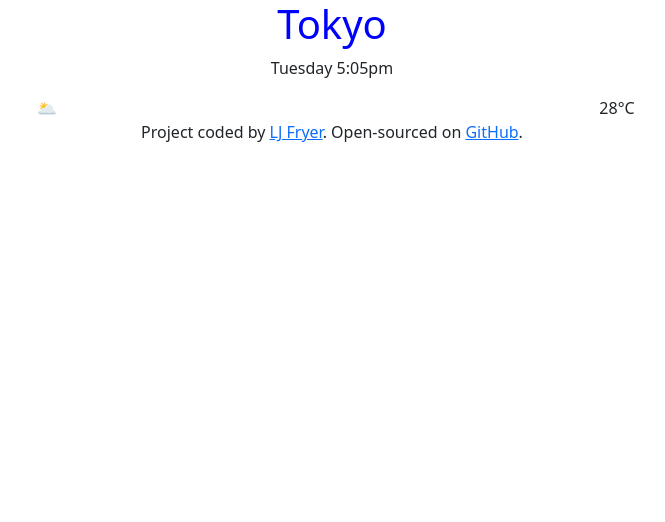
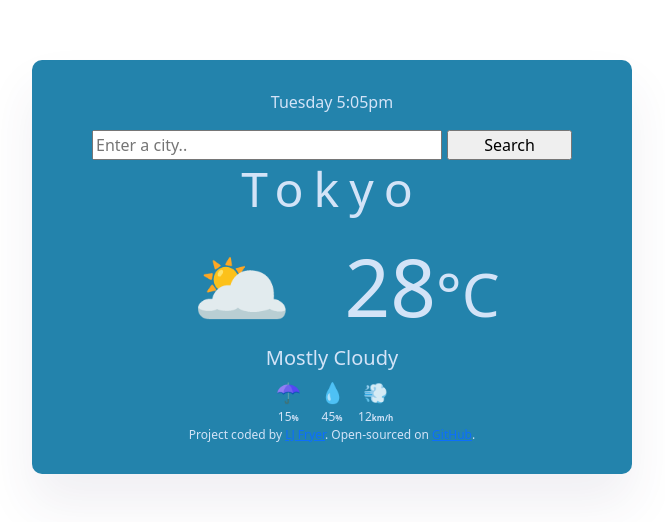
Before and after one commit to LJ-Fryer/react-weather-app, a React (Create React App) app: page / in a window 1280 px wide. Shown: the top 522 px of the page, without its empty margins (308-973 px from the left). Built offline with nearby package versions, Linux system fonts and the light colour scheme.

Commit message:
Added form and footer to weather component. Improved css.

```diff
--- a/src/App.css
+++ b/src/App.css
@@ -1,3 +1,9 @@
-.App {
+.App .container {
   text-align: center;
+  max-width: 600px;
+  margin: 60px auto;
+  padding: 30px;
+  background-color: #2383ac;
+  border-radius: 10px;
+  box-shadow: 0 30px 50px rgba(65, 50, 100, 0.08);
 }
--- a/src/App.js
+++ b/src/App.js
@@ -7,25 +7,6 @@ function App() {
     <div className="App">
       <div className="container">
         <Weather />
-        <footer>
-          Project coded by{" "}
-          <a
-            href="https://lj-fryer.netlify.app/"
-            target="_blank"
-            rel="noreferrer"
-          >
-            LJ Fryer
-          </a>
-          . Open-sourced on{" "}
-          <a
-            href="https://github.com/LJ-Fryer/react-weather"
-            target="_blank"
-            rel="noreferrer"
-          >
-            GitHub
-          </a>
-          .
-        </footer>
       </div>
     </div>
   );
--- a/src/Weather.css
+++ b/src/Weather.css
@@ -1,3 +1,48 @@
+footer {
+  font-size: 12px;
+}
+.Weather {
+  max-width: 500px;
+  margin: 0 auto;
+  color: #d3e3f7;
+}
+.searchInput {
+  width: 70%;
+}
+.searchButton {
+  width: 25%;
+  margin-left: 5px;
+}
 .city {
-  color: blue;
+  font-size: 48px;
+  letter-spacing: 10px;
 }
+.temperature-box {
+  max-width: 400px;
+  gap: 20px;
+  justify-self: center;
+  font-size: 80px;
+}
+.Weather .inner-box {
+  width: 160px;
+}
+.temperature-unit-display {
+  font-size: 60px;
+}
+.cityConditions {
+  border-radius: 10px;
+
+  justify-content: center;
+  font-size: 12px;
+}
+.cityConditions ul {
+  padding: 10px;
+  list-style-type: none;
+}
+.conditions-icon {
+  font-size: 20px;
+}
+.conditions-unit {
+  font-size: 8px;
+  font-weight: 600;
+}
--- a/src/Weather.js
+++ b/src/Weather.js
@@ -1,15 +1,67 @@
 import React from "react";
 import "./Weather.css";
+import "bootstrap/dist/css/bootstrap.css";
 
 export default function Weather() {
   return (
     <div className="Weather">
+      <p>Tuesday 5:05pm</p>
+      <form action="">
+        <input
+          type="search"
+          placeholder="Enter a city.."
+          className="searchInput"
+        />
+        <input type="submit" value="Search" className="searchButton" />
+      </form>
       <h1 className="city">Tokyo</h1>
-      <p>Tuesday 5:05pm</p>
-      <div className="row">
-        <div className="col-6">🌥️</div>
-        <div className="col-6">28°C</div>
+      <div className="d-flex temperature-box">
+        <div className="inner-box">🌥️</div>
+        <div className="inner-box">
+          28<span className="temperature-unit-display">°C</span>
+        </div>
       </div>
+
+      <h5>Mostly Cloudy</h5>
+      <div className="row cityConditions">
+        <ul className="col-1 m-0 p-0">
+          <li className="conditions-icon">☂️</li>
+          <li>
+            15<span className="conditions-unit">%</span>
+          </li>
+        </ul>
+        <ul className="col-1 m-0 p-0">
+          <li className="conditions-icon">💧</li>
+          <li>
+            45<span className="conditions-unit">%</span>
+          </li>
+        </ul>
+        <ul className="col-1 m-0 p-0">
+          <li className="conditions-icon">💨</li>
+          <li>
+            12<span className="conditions-unit">km/h</span>
+          </li>
+        </ul>
+      </div>
+      <footer>
+        Project coded by{" "}
+        <a
+          href="https://lj-fryer.netlify.app/"
+          target="_blank"
+          rel="noreferrer"
+        >
+          LJ Fryer
+        </a>
+        . Open-sourced on{" "}
+        <a
+          href="https://github.com/LJ-Fryer/react-weather"
+          target="_blank"
+          rel="noreferrer"
+        >
+          GitHub
+        </a>
+        .
+      </footer>
     </div>
   );
 }
```
